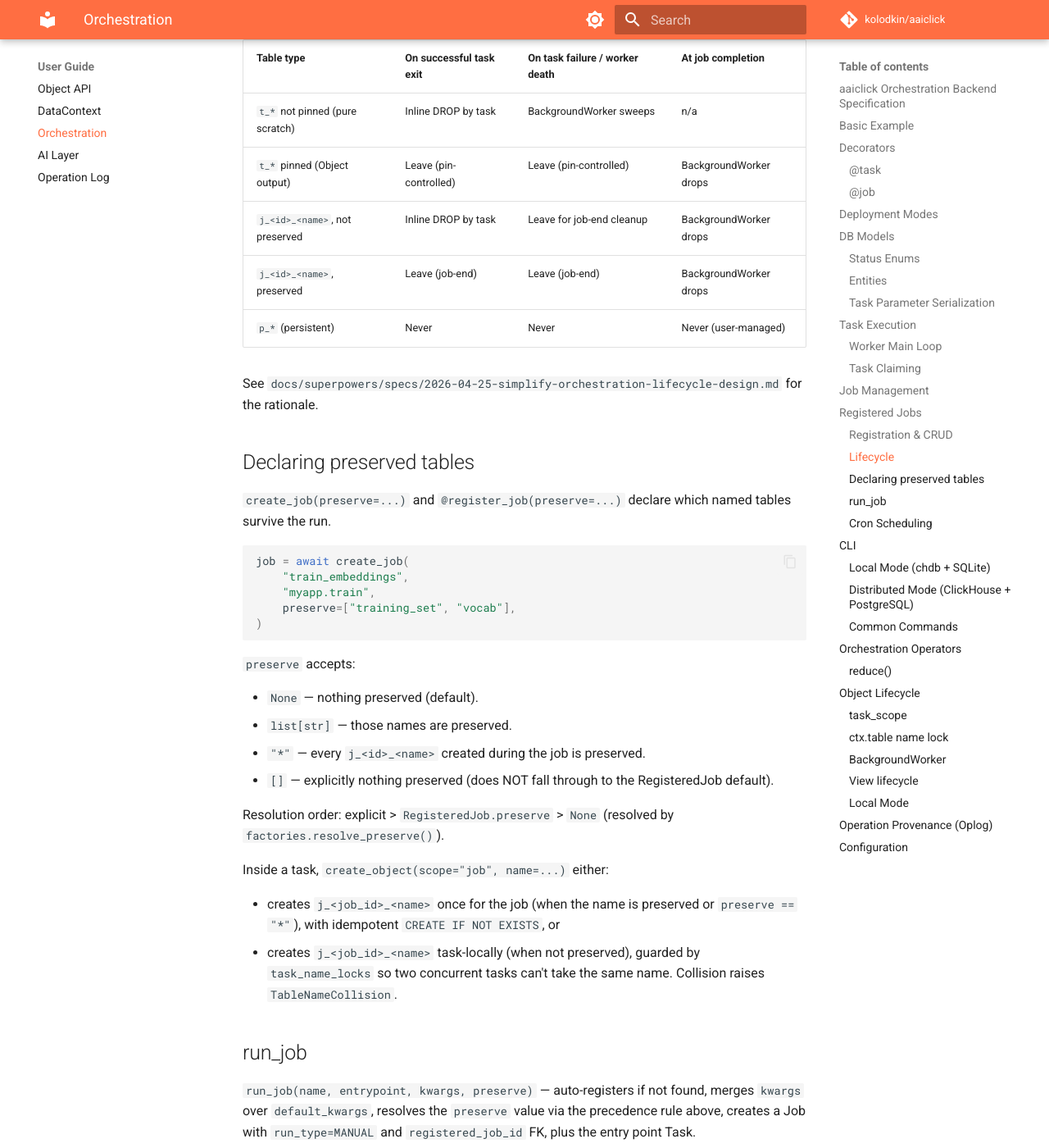
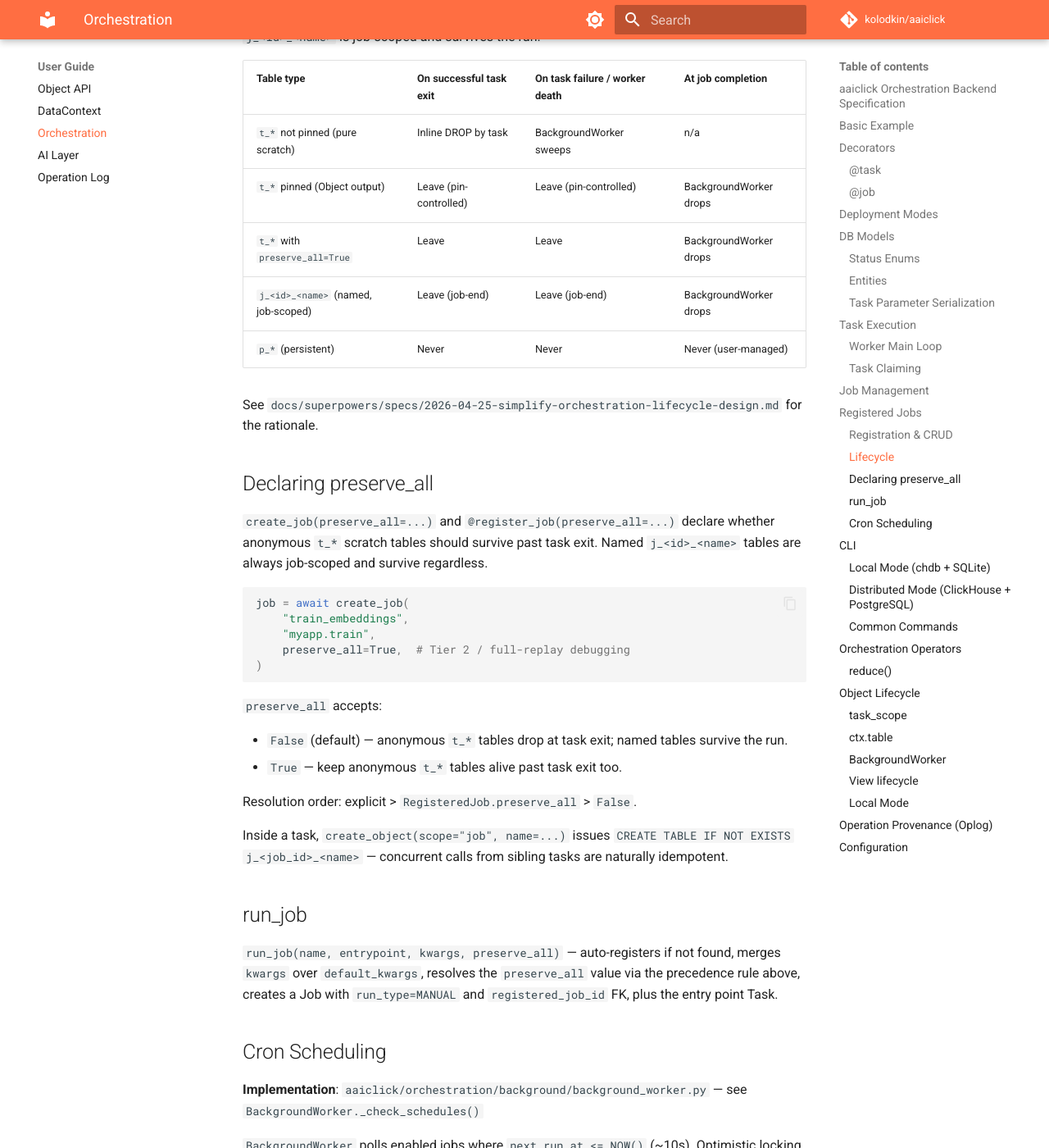
Before and after one commit to kolodkin/aaiclick, an MkDocs documentation site: the page built from docs/orchestration.md, in a window 1280 px wide and 1400 px high, scrolled down 4927 px. Shown: the whole window at 82% size. Built offline with MkDocs 1.6.1 and Material for MkDocs 9.7.7, drawn with Linux system fonts in a browser that asks for light colours; comment, search, counter and statistics services are not loaded; some of the changed text lies outside the part shown.

Commit message:
cleanup: address /simplify review of Phase 8
- Rename migration file to b8c49269a7c6_phase_8_collapse_preserve_api.py
  (was *_phase_8a_drop_task_name_locks.py — stale after Phases 8a+8b
   merged into one Phase 8 commit).
- Sweep stale references in docs/lineage.md, docs/orchestration.md,
  docs/future.md: preserve="*" → preserve_all=True; drop the
  task_name_locks / TableNameCollision / acquire_named_table_lock
  references; remove the now-implemented Phase 8 entry from future.md.

````diff
--- a/docs/orchestration.md
+++ b/docs/orchestration.md
@@ -75,8 +75,8 @@ All entities use **Snowflake IDs** via ClickHouse [`generateSnowflakeID()`](http
 
 ## Entities
 
-- **RegisteredJob** — job catalog entry; fields: `id`, `name` (unique), `entrypoint`, `enabled`, `schedule` (cron), `default_kwargs` (JSON), `preserve` (JSON; the run's table-preservation declaration), `next_run_at`, `created_at`, `updated_at`
-- **Job** — a named workflow run; fields: `id`, `name`, `status`, `run_type`, `registered_job_id` (FK), `preserve` (JSON), `created_at`, `started_at`, `completed_at`, `error`
+- **RegisteredJob** — job catalog entry; fields: `id`, `name` (unique), `entrypoint`, `enabled`, `schedule` (cron), `default_kwargs` (JSON), `preserve_all` (BOOLEAN; keeps anonymous `t_*` scratch alive past task exit), `next_run_at`, `created_at`, `updated_at`
+- **Job** — a named workflow run; fields: `id`, `name`, `status`, `run_type`, `registered_job_id` (FK), `preserve_all` (BOOLEAN), `created_at`, `started_at`, `completed_at`, `error`
 - **Task** — single executable unit; fields: `id`, `job_id`, `group_id`, `entrypoint`, `kwargs` (JSONB), `status`, `result` (JSONB), `log_path`, `error`, `worker_id`, timestamps
 - **Group** — logical task grouping with optional nesting via `parent_group_id`; fields: `id`, `job_id`, `parent_group_id`, `name`, `created_at`
 - **Dependency** — composite PK `(previous_id, previous_type, next_id, next_type)`; types are `'task'` or `'group'`; supports all four combinations
@@ -124,11 +124,11 @@ Workers detect cancellation by polling task status. **Known limitation**: CPU-bo
 
 **Implementation**: `aaiclick/orchestration/registered_jobs.py`, `aaiclick/orchestration/models.py` — see `RegisteredJob`
 
-Catalog of known jobs, separate from individual runs. Each entry stores entrypoint, optional cron schedule, default kwargs, default `preserve` declaration, and enabled flag.
+Catalog of known jobs, separate from individual runs. Each entry stores entrypoint, optional cron schedule, default kwargs, default `preserve_all` flag, and enabled flag.
 
 ## Registration & CRUD
 
-- `register_job(name, entrypoint, schedule, default_kwargs, preserve, enabled)` — create a new catalog entry
+- `register_job(name, entrypoint, schedule, default_kwargs, preserve_all, enabled)` — create a new catalog entry
 - `get_registered_job(name)` — lookup by name
 - `upsert_registered_job(...)` — insert or update
 - `enable_job(name)` / `disable_job(name)` — toggle enabled, recompute `next_run_at`
@@ -136,49 +136,42 @@ Catalog of known jobs, separate from individual runs. Each entry stores entrypoi
 
 ## Lifecycle
 
-Tasks are conceptually `DataContext`s with three orchestration extras: pin/unpin
-for cross-task Object handoff, `task_name_locks` for non-preserved named tables,
-and a `preserve` list of named tables that survive the run.
+Tasks are conceptually `DataContext`s with two orchestration extras: pin/unpin for cross-task Object handoff, and a per-job `preserve_all` flag that controls whether anonymous ``t_*`` scratch tables survive past task exit. Naming a table is itself the preservation signal — every ``j_<id>_<name>`` is job-scoped and survives the run.
 
-| Table type                              | On successful task exit          | On task failure / worker death | At job completion          |
-|-----------------------------------------|----------------------------------|--------------------------------|----------------------------|
-| `t_*` not pinned (pure scratch)         | Inline DROP by task              | BackgroundWorker sweeps        | n/a                        |
-| `t_*` pinned (Object output)            | Leave (pin-controlled)           | Leave (pin-controlled)         | BackgroundWorker drops     |
-| `j_<id>_<name>`, not preserved          | Inline DROP by task              | Leave for job-end cleanup      | BackgroundWorker drops     |
-| `j_<id>_<name>`, preserved              | Leave (job-end)                  | Leave (job-end)                | BackgroundWorker drops     |
-| `p_*` (persistent)                      | Never                            | Never                          | Never (user-managed)       |
+| Table type                              | On successful task exit            | On task failure / worker death | At job completion          |
+|-----------------------------------------|------------------------------------|--------------------------------|----------------------------|
+| `t_*` not pinned (pure scratch)         | Inline DROP by task                | BackgroundWorker sweeps        | n/a                        |
+| `t_*` pinned (Object output)            | Leave (pin-controlled)             | Leave (pin-controlled)         | BackgroundWorker drops     |
+| `t_*` with `preserve_all=True`          | Leave                              | Leave                          | BackgroundWorker drops     |
+| `j_<id>_<name>` (named, job-scoped)     | Leave (job-end)                    | Leave (job-end)                | BackgroundWorker drops     |
+| `p_*` (persistent)                      | Never                              | Never                          | Never (user-managed)       |
 
 See `docs/superpowers/specs/2026-04-25-simplify-orchestration-lifecycle-design.md` for the rationale.
 
-## Declaring preserved tables
+## Declaring preserve_all
 
-`create_job(preserve=...)` and `@register_job(preserve=...)` declare which named tables survive the run.
+`create_job(preserve_all=...)` and `@register_job(preserve_all=...)` declare whether anonymous ``t_*`` scratch tables should survive past task exit. Named ``j_<id>_<name>`` tables are always job-scoped and survive regardless.
 
 ```python
 job = await create_job(
     "train_embeddings",
     "myapp.train",
-    preserve=["training_set", "vocab"],
+    preserve_all=True,  # Tier 2 / full-replay debugging
 )
 ```
 
-`preserve` accepts:
+`preserve_all` accepts:
 
-- `None` — nothing preserved (default).
-- `list[str]` — those names are preserved.
-- `"*"` — every `j_<id>_<name>` created during the job is preserved.
-- `[]` — explicitly nothing preserved (does NOT fall through to the RegisteredJob default).
+- `False` (default) — anonymous `t_*` tables drop at task exit; named tables survive the run.
+- `True` — keep anonymous `t_*` tables alive past task exit too.
 
-Resolution order: explicit > `RegisteredJob.preserve` > `None` (resolved by `factories.resolve_preserve()`).
+Resolution order: explicit > `RegisteredJob.preserve_all` > `False`.
 
-Inside a task, `create_object(scope="job", name=...)` either:
-
-- creates `j_<job_id>_<name>` once for the job (when the name is preserved or `preserve == "*"`), with idempotent `CREATE IF NOT EXISTS`, or
-- creates `j_<job_id>_<name>` task-locally (when not preserved), guarded by `task_name_locks` so two concurrent tasks can't take the same name. Collision raises `TableNameCollision`.
+Inside a task, `create_object(scope="job", name=...)` issues `CREATE TABLE IF NOT EXISTS j_<job_id>_<name>` — concurrent calls from sibling tasks are naturally idempotent.
 
 ## run_job
 
-`run_job(name, entrypoint, kwargs, preserve)` — auto-registers if not found, merges `kwargs` over `default_kwargs`, resolves the `preserve` value via the precedence rule above, creates a Job with `run_type=MANUAL` and `registered_job_id` FK, plus the entry point Task.
+`run_job(name, entrypoint, kwargs, preserve_all)` — auto-registers if not found, merges `kwargs` over `default_kwargs`, resolves the `preserve_all` value via the precedence rule above, creates a Job with `run_type=MANUAL` and `registered_job_id` FK, plus the entry point Task.
 
 ## Cron Scheduling
 
@@ -256,23 +249,21 @@ Empty input raises `TypeError("reduce() of empty sequence with no initial value"
 
 **Implementation**: `aaiclick/orchestration/lifecycle/task_lifecycle.py`, `aaiclick/orchestration/orch_context.py` — see `task_scope`; `aaiclick/orchestration/background/background_worker.py`
 
-Two SQL tables coordinate the orchestration extras around the per-task `LocalLifecycleHandler`:
+One SQL coordinator sits alongside the per-task `LocalLifecycleHandler`:
 
-| Table              | PK                         | Purpose                                                                |
-|--------------------|----------------------------|------------------------------------------------------------------------|
-| `table_pin_refs`   | `(table_name, task_id)`    | Per-consumer pins; producer fans out, consumer deletes its own row     |
-| `task_name_locks`  | `(job_id, name)`           | At-most-one live task may own a non-preserved `j_<id>_<name>` table    |
+| Table            | PK                         | Purpose                                                            |
+|------------------|----------------------------|--------------------------------------------------------------------|
+| `table_pin_refs` | `(table_name, task_id)`    | Per-consumer pins; producer fans out, consumer deletes its own row |
 
 `table_registry` holds ownership metadata (`table_name`, `job_id`, `task_id`, `advisory_id`, `created_at`, `schema_doc`); it is the join target every cleanup path uses.
 
 ## task_scope
 
-`task_scope(task_id, job_id, run_id)` activates a `TaskLifecycleHandler`, fetches the job's `preserve` declaration, and on exit (`__aexit__`):
+`task_scope(task_id, job_id, run_id)` activates a `TaskLifecycleHandler` and on exit (`__aexit__`):
 
 1. Stale-marks every live `Object` so post-scope access raises clearly.
-2. Iterates `iter_tracked_tables()` — every table touched in the body, with `(owned, preserved, pinned)` flags.
-3. Inline-DROPs tables where `owned=True`, `pinned=False`, and either the run succeeded with `preserved=False` or the run failed and the table is `t_*` scratch. `p_*` global tables are excluded outright.
-4. Releases every `task_name_locks` row held by `task_id` regardless of outcome.
+2. Iterates `iter_tracked_tables()` — every table touched in the body, with `(owned, pinned)` flags.
+3. Builds a drop list of `t_*` scratch tables that are `owned=True` and `pinned=False`. If the list is non-empty, fetches `Job.preserve_all`; when `False` (default), inline-DROPs each. `j_<id>_<name>` named tables and `p_*` globals are never dropped here.
 
 The handler tracks tables via two synchronous calls:
 
@@ -284,24 +275,21 @@ Plus the cross-task pin path:
 - `pin(table_name)` — sync `mark_pinned(table_name)` plus an OPLOG_PIN message that fans out one `table_pin_refs` row per downstream consumer task (resolved via the `dependencies` table).
 - `unpin(table_name)` — consumer-side delete of its own pin_refs row.
 
-## ctx.table name lock
+## ctx.table
 
-`create_object(scope="job", name=...)` consults the active handler:
-
-- **Preserved name** (in `job.preserve` list, or `preserve == "*"`): issues `CREATE TABLE IF NOT EXISTS j_<job_id>_<name>` with no lock; `track_table(preserved=True, owned=True)`.
-- **Non-preserved name**: calls `lifecycle.acquire_named_table_lock(name)` which performs an atomic `INSERT INTO task_name_locks (...) ON CONFLICT (job_id, name) DO NOTHING RETURNING task_id`. Same task re-acquiring is a no-op; a different task triggers a holder lookup and `TableNameCollision`. If acquired, the call site issues `CREATE TABLE j_<job_id>_<name>`.
+`create_object(scope="job", name=...)` issues `CREATE TABLE IF NOT EXISTS j_<job_id>_<name>` and `track_table(owned=True)`. Concurrent calls from sibling tasks are naturally idempotent — no lock needed.
 
 ## BackgroundWorker
 
 **Implementation**: `aaiclick/orchestration/background/background_worker.py` — see `BackgroundWorker` class
 
-Five operations per poll:
+Six operations per poll:
 
 1. **Pending cleanup** — process `PENDING_CLEANUP` tasks: drop pin_refs, transition to `PENDING` (retries left) or `FAILED`. Re-queries each affected job and runs `_cleanup_at_job_completion` for any that just transitioned to a terminal status.
-2. **Failed task tables** — for `PENDING_CLEANUP` tasks, drop unpinned + non-preserved registry rows.
+2. **Failed task tables** — for `PENDING_CLEANUP` tasks, drop unpinned `t_*` registry rows. Named `j_<id>_*` tables wait for job completion.
 3. **Orphan scratch** — sweep `t_*` whose owning task is no longer live and which aren't pinned.
 4. **Expired jobs** — TTL sweep based on `AAICLICK_JOB_TTL_DAYS`.
-5. **Dead worker detection** — heartbeat cutoff marks tasks `PENDING_CLEANUP`; releases `task_name_locks` held by terminal-status tasks.
+5. **Dead worker detection** — heartbeat cutoff marks tasks `PENDING_CLEANUP`.
 6. **Job scheduling** — create new runs for registered jobs whose `next_run_at` is due.
 
 Config: `poll_interval` (default 10s), `worker_timeout` (default 90s).
@@ -314,7 +302,7 @@ Within-task lifetime is Python reference counting — `View.__init__` stores `_s
 
 ## Local Mode
 
-`LocalLifecycleHandler` wraps `AsyncTableWorker` — refcount-based immediate DROP on count 0, no PostgreSQL. The flag-tracking surface (`track_table`, `mark_pinned`, `iter_tracked_tables`, `is_preserved`, `acquire_named_table_lock`) defaults to no-ops on the base `LifecycleHandler`. See [DataContext](data_context.md).
+`LocalLifecycleHandler` wraps `AsyncTableWorker` — refcount-based immediate DROP on count 0, no PostgreSQL. The flag-tracking surface (`track_table`, `mark_pinned`, `iter_tracked_tables`) defaults to no-ops on the base `LifecycleHandler`. See [DataContext](data_context.md).
 
 # Operation Provenance (Oplog)
 
````
Also changed, not shown: docs/future.md (+0 -16 lines), docs/lineage.md (+12 -13 lines), 2 other files.
